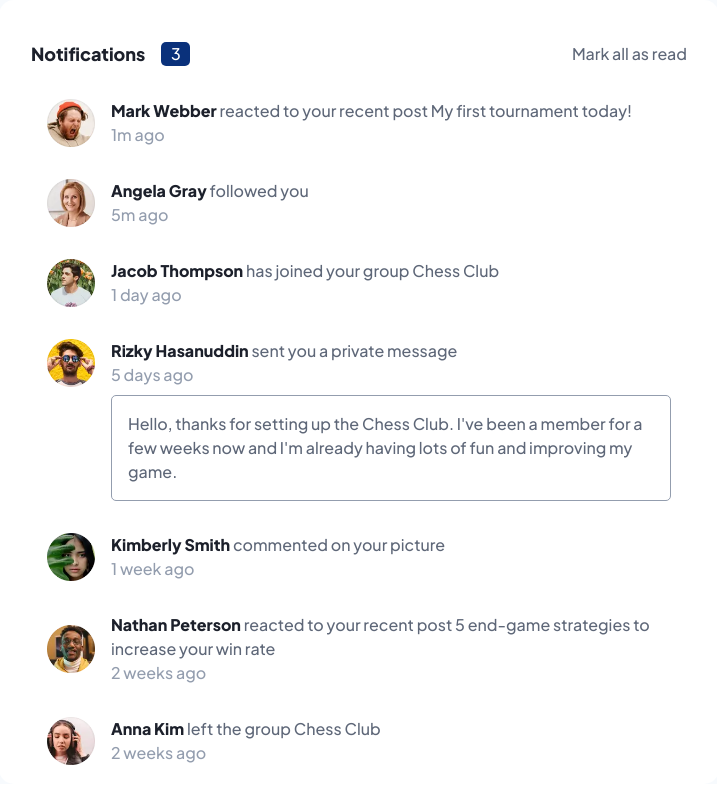
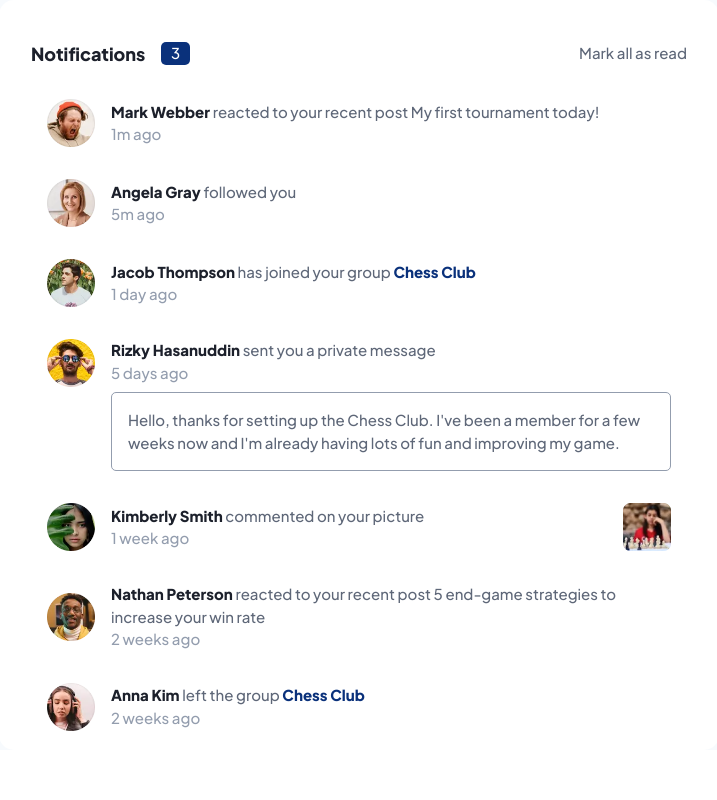
Before and after one commit to Emmaibe/notification-page, a website built with Vite: page index.html in a window 1280 px wide. Shown: the whole page, without its empty margins (281-998 px from the left). Built offline with nearby package versions, Linux system fonts and the light colour scheme.

Commit message:
more styles

```diff
--- a/index.html
+++ b/index.html
@@ -67,7 +67,7 @@
             <div class="massage-content">
               <p>
                 <span class="user">Jacob Thompson</span> has joined your group
-                Chess Club
+                <span class="group">Chess Club</span>
               </p>
               <div class="message-time">1 day ago</div>
             </div>
@@ -87,7 +87,8 @@
               </div>
             </div>
           </div>
-          <div class="notification flex">
+          <div class="picture-notification notification flex">
+            <div class="flex">
               <img src="assets/images/avatar-kimberly-smith.webp" alt="" />
               <div class="massage-content">
                 <p>
@@ -96,6 +97,8 @@
                 </p>
                 <div class="message-time">1 week ago</div>
               </div>
+            </div>
+            <img src="assets/images/image-chess.webp" alt="" />
           </div>
           <div class="notification flex">
             <img src="assets/images/avatar-nathan-peterson.webp" alt="" />
@@ -111,7 +114,8 @@
             <img src="assets/images/avatar-anna-kim.webp" alt="" />
             <div class="massage-content">
               <p>
-                <span class="user">Anna Kim</span> left the group Chess Club
+                <span class="user">Anna Kim</span> left the group
+                <span class="group">Chess Club</span>
               </p>
               <div class="message-time">2 weeks ago</div>
             </div>
--- a/style.css
+++ b/style.css
@@ -10,7 +10,7 @@
   --clr-neutral-600: hsl(219, 12%, 42%);
   --clr-neutral-700: hsl(224, 21%, 14%);
 
-  --fs-100: 1rem;
+  --fs-100: 0.9375rem;
   --fs-200: 1.125rem;
 
   --fw-500: 500;
@@ -201,3 +201,13 @@ header {
   border: 0.1px solid var(--clr-neutral-500);
   border-radius: 5px;
 }
+
+.picture-notification {
+  justify-content: space-between;
+  align-items: center;
+}
+
+.group {
+  color: var(--clr-primary-blue);
+  font-weight: var(--fw-800);
+}
```
Lines whose indentation alone changed are shown as unchanged.
